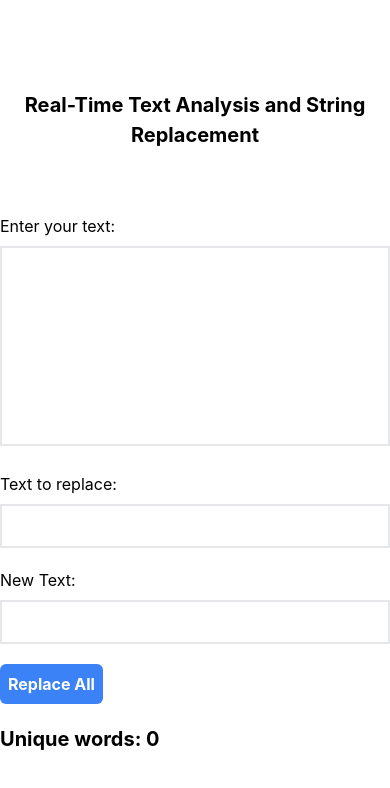
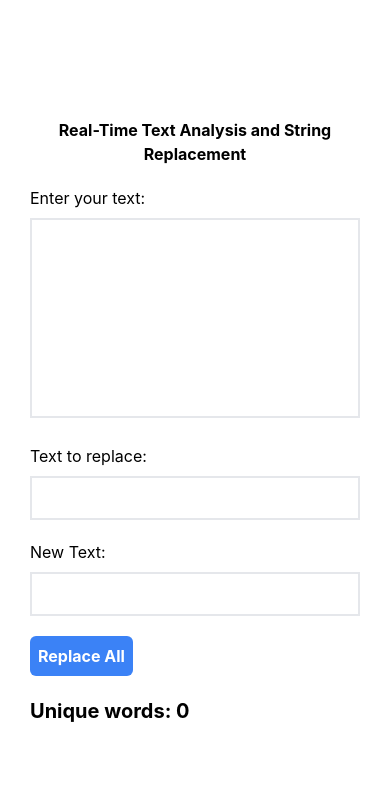
Before and after one commit to AmritHimanshu/Arthalfa-assignment, a React (Create React App) app in the folder client/: page / in a window 390 px wide. Shown: the top 788 px of the page. Built offline with nearby package versions, Linux system fonts and the light colour scheme.

Commit message:
responsive

```diff
--- a/client/src/App.tsx
+++ b/client/src/App.tsx
@@ -42,9 +42,9 @@ function App() {
   };
 
   return (
-    <div className="flex items-center justify-center h-[100vh]">
-      <div className="lg:w-[900px] 2xl:w-[1100px] m-auto space-y-5">
-        <div className="text-center font-bold text-[20px] mb-16">
+    <div className="flex items-center justify-center h-[100vh] py-5 px-2">
+      <div className="w-[330px] md:w-[500px] lg:w-[900px] 2xl:w-[1100px] m-auto space-y-5">
+        <div className="text-center font-bold text-[16px] md:text-[20px] mb:10 md:mb-16">
           Real-Time Text Analysis and String Replacement
         </div>
         <div className="space-y-2">
```
